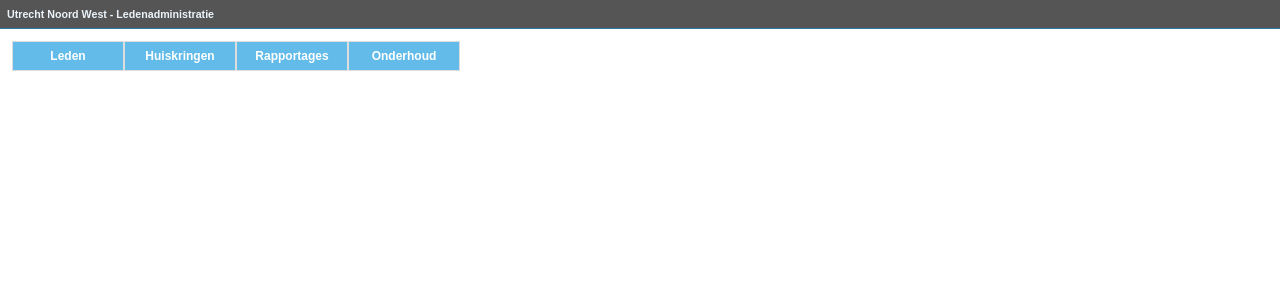
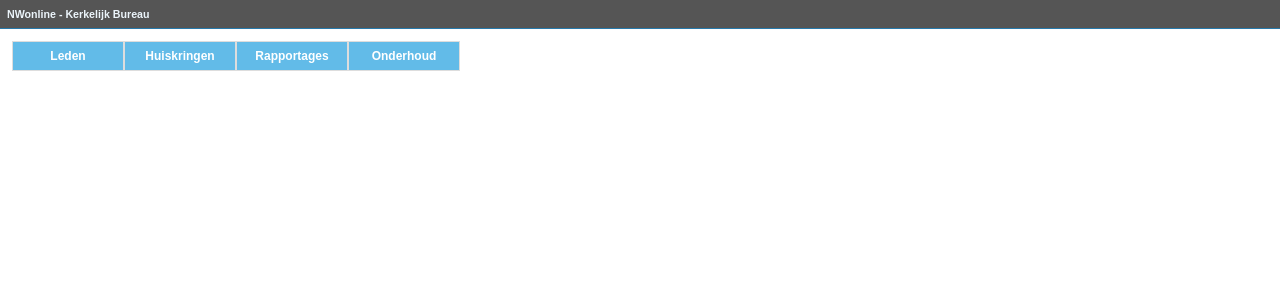
Before and after one commit to Opstandingskerk/NWonline, a Django app: template templates/KB/main.html in a window 1280 px wide. Shown: the top 300 px of the page. Run offline with Django 3.2, Linux system fonts and the light colour scheme; the template is opened without the code that fills it, so the values that code supplies are empty; parts of the project's set-up code (start-up, migrations or seed data) failed here and were passed over.

Commit message:
Name change

```diff
--- a/templates/KB/base.html
+++ b/templates/KB/base.html
@@ -9,7 +9,7 @@ This template is a generic HTML5 template.
     <head>
         <meta http-equiv="Content-Type" content="text/html; charset=utf-8" />
         {% block title %}
-		<title>Utrecht Noord West - Ledenadministratie</title>
+		<title>NWonline - Kerkelijk Bureau</title>
 		{% endblock %}
 		<link href="/media/style/cupertino/jquery-ui.css" rel="stylesheet" type="text/css"/>
 		<script src="/media/js/jquery.min.js"></script>
@@ -22,7 +22,7 @@ This template is a generic HTML5 template.
     <body>
         <header>
 		<div id="top">
-			<span>Utrecht Noord West - Ledenadministratie</span>
+			<span>NWonline - Kerkelijk Bureau</span>
 			{% if user.is_active %}
 			<span id="user">Welkom, {% filter force_escape %}{% firstof user.first_name user.username %}{% endfilter %}. <a href="/logout">log uit</a></span>
 			{% endif %}
```
